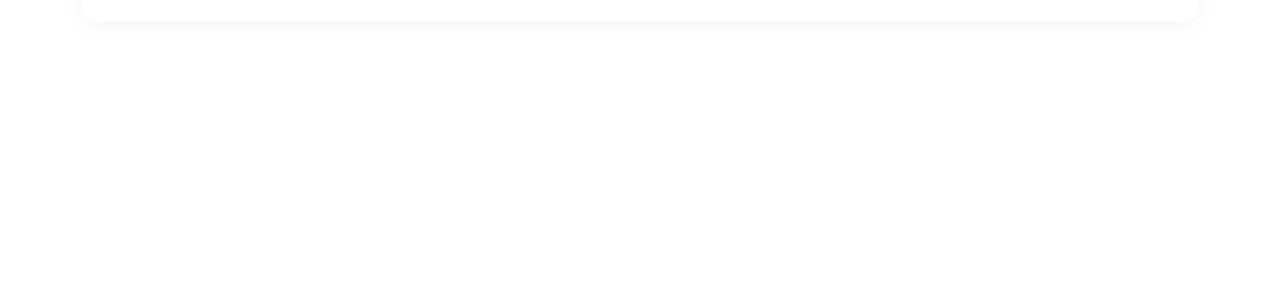
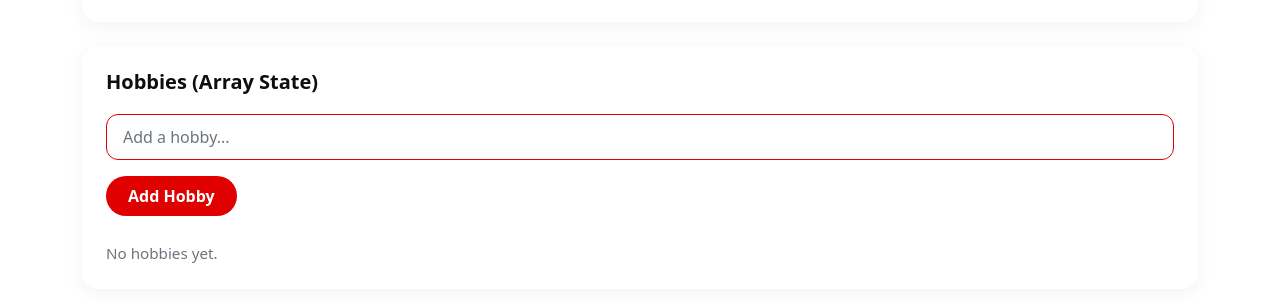
Before and after one commit to hashemabokasem2-creator/Image-Slider-Task, a React (Vite) app: page / in a window 1280 px wide. Shown: the part 1112-1413 px from the top of the page. Before the commit the page ends 1158 px from the top, so only its background shows below. Built offline with nearby package versions, Linux system fonts and the light colour scheme.

Commit message:
add Hobbies section.

```diff
--- a/src/App.jsx
+++ b/src/App.jsx
@@ -2,6 +2,7 @@
 import MyNavbar from "./Navbar.jsx";
 import Imageslider from "./Imageslider.jsx";
 import Taxtcard from "./Taxtcard.jsx";
+import Hobbies from "./Hobbies.jsx";
 
 function App() {
   const [theme, setTheme] = useState("light");
@@ -21,6 +22,7 @@
       />
       <Imageslider accentColor={accentColor} theme={theme} />
       <Taxtcard accentColor={accentColor} theme={theme} />
+      <Hobbies accentColor={accentColor} theme={theme} />
     </>
   );
 }
--- /dev/null
+++ b/src/Hobbies.css
@@ -0,0 +1,112 @@
+.hobbiesSectionCard {
+  border-radius: 16px;
+  border: none;
+  box-shadow: 0 4px 20px rgba(0, 0, 0, 0.05);
+  padding: 24px;
+}
+
+.hobbiesSectionTitle {
+  font-size: 1.25rem;
+  font-weight: 700;
+  margin-bottom: 20px;
+}
+
+.hobbyCustomInput {
+  border-radius: 12px;
+  padding: 10px 16px;
+  box-shadow: none !important;
+  transition: all 0.2s ease-in-out;
+}
+
+.hobbyCustomInput::placeholder {
+  color: #6c757d;
+  opacity: 1;
+}
+
+.addHobbyBtn {
+  border-radius: 20px;
+  padding: 8px 22px;
+  font-weight: 600;
+  border: none;
+  transition: all 0.2s ease;
+}
+
+.addHobbyBtn:hover {
+  opacity: 0.9;
+  transform: translateY(-1px);
+}
+
+.noHobbiesText {
+  color: #6c757d;
+  font-size: 0.95rem;
+  margin-top: 10px;
+  margin-bottom: 0;
+}
+
+.hobbiesGridContainer {
+  display: flex;
+  flex-wrap: wrap;
+  gap: 12px;
+  margin-top: 15px;
+}
+
+.hobbyCardItem {
+  flex: 1 1 calc(33.333% - 12px);
+  min-width: 220px;
+  display: flex;
+  align-items: center;
+  justify-content: space-between;
+  padding: 10px 16px;
+  border-radius: 14px;
+  border: 1px solid;
+  background-color: #ffffff;
+  animation: slideInFromLeft 0.35s ease-out forwards;
+}
+
+.hobbyItemText {
+  font-weight: 500;
+  color: #212529;
+  word-break: break-word;
+}
+
+.removeHobbyBtn {
+  background-color: transparent !important;
+  border-radius: 20px;
+  font-weight: 600;
+  font-size: 0.85rem;
+  padding: 4px 14px;
+  transition: all 0.2s ease;
+}
+
+.removeHobbyBtn:hover,
+.removeHobbyBtn:focus,
+.removeHobbyBtn:active {
+  background-color: rgba(0, 0, 0, 0.03) !important;
+  transform: translateY(-1px);
+}
+
+@keyframes slideInFromLeft {
+  0% {
+    opacity: 0;
+    transform: translateX(-25px);
+  }
+  100% {
+    opacity: 1;
+    transform: translateX(0);
+  }
+}
+
+@keyframes slideOutToLeft {
+  0% {
+    opacity: 1;
+    transform: translateX(0);
+  }
+  100% {
+    opacity: 0;
+    transform: translateX(-25px);
+  }
+}
+
+.hobbyCardDeleting {
+  animation: slideOutToLeft 0.3s ease-in forwards !important;
+}
--- /dev/null
+++ b/src/Hobbies.jsx
@@ -0,0 +1,102 @@
+import React, { useState } from "react";
+import { Container, Card, Form, Button } from "react-bootstrap";
+import "./Hobbies.css";
+
+function Hobbies({ accentColor, theme }) {
+  const [hobbies, setHobbies] = useState([]);
+  const [hobbyInput, setHobbyInput] = useState("");
+  const [deletingIndex, setDeletingIndex] = useState(null);
+  const handleAddHobby = (e) => {
+    e.preventDefault();
+    if (!hobbyInput.trim()) return;
+    setHobbies((prev) => [...prev, hobbyInput.trim()]);
+    setHobbyInput("");
+  };
+
+  const handleRemoveHobby = (indexToRemove) => {
+    setDeletingIndex(indexToRemove);
+
+    setTimeout(() => {
+      setHobbies((prev) => prev.filter((_, index) => index !== indexToRemove));
+      setDeletingIndex(null);
+    }, 300);
+  };
+  return (
+    <>
+      <Container className="my-4">
+        <Card
+          className="hobbiesSectionCard"
+          style={{
+            backgroundColor: theme === "light" ? "#ffffff" : "#080d1d",
+          }}
+        >
+          <h3
+            className="hobbiesSectionTitle"
+            style={{ color: theme === "light" ? "#0d0e0f" : "#edeaea" }}
+          >
+            Hobbies (Array State)
+          </h3>
+          <Form onSubmit={handleAddHobby} className="mb-3">
+            <Form.Control
+              type="text"
+              placeholder="Add a hobby..."
+              style={{
+                backgroundColor: theme === "light" ? "#ffffff" : "#080d1d",
+                color: theme === "light" ? "#0d0e0f" : "#edeaea",
+                border: `1px solid ${accentColor}`,
+              }}
+              value={hobbyInput}
+              onChange={(e) => setHobbyInput(e.target.value)}
+              className="hobbyCustomInput mb-3"
+            />
+            <Button
+              type="submit"
+              className="addHobbyBtn"
+              style={{ backgroundColor: accentColor, borderColor: accentColor }}
+            >
+              Add Hobby
+            </Button>
+          </Form>
+
+          {hobbies.length === 0 ? (
+            <p className="noHobbiesText">No hobbies yet.</p>
+          ) : (
+            <div
+              className="hobbiesGridContainer"
+              style={{
+                backgroundColor: theme === "light" ? "#ffffff" : "#080d1d",
+              }}
+            >
+              {hobbies.map((hobby, index) => (
+                <div
+                  key={index}
+                  className={`hobbyCardItem ${deletingIndex === index ? "hobbyCardDeleting" : ""}`}
+                  style={{
+                    borderColor: accentColor,
+                    backgroundColor: theme === "light" ? "#ffffff" : "#080d1d",
+                  }}
+                >
+                  <span
+                    className="hobbyItemText"
+                    style={{ color: theme === "light" ? "#080d1d" : "#ffffff" }}
+                  >
+                    {hobby}
+                  </span>
+                  <Button
+                    className="removeHobbyBtn"
+                    style={{ color: accentColor, borderColor: accentColor }}
+                    onClick={() => handleRemoveHobby(index)}
+                  >
+                    Remove
+                  </Button>
+                </div>
+              ))}
+            </div>
+          )}
+        </Card>
+      </Container>
+    </>
+  );
+}
+
+export default Hobbies;
```
